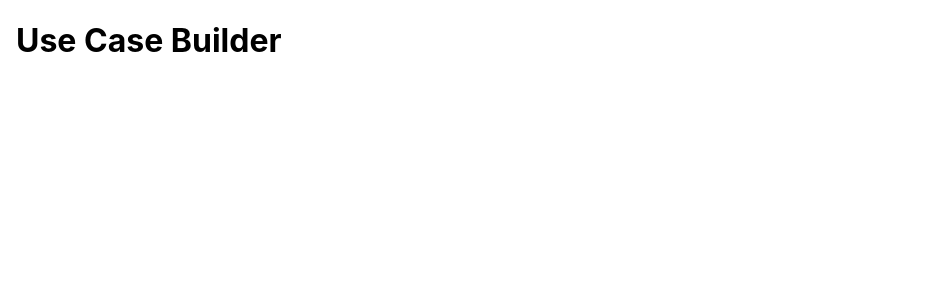
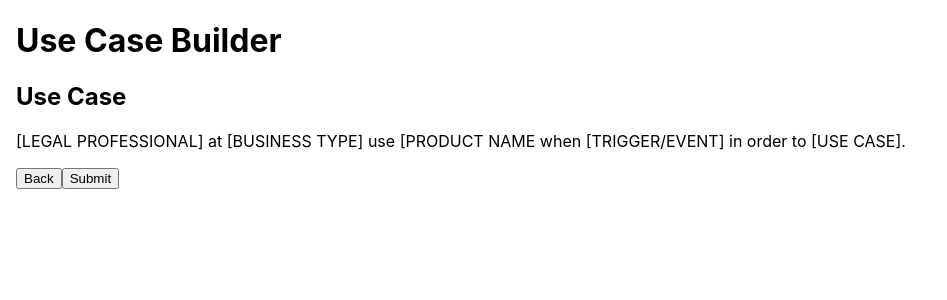
Before and after one commit to hannakim91/use-cases, a React (Create React App) app: page /sentence in a window 1280 px wide. Shown: the top 300 px of the page, without its empty margins (0-947 px from the left). Built offline with nearby package versions, Linux system fonts and the light colour scheme.

Commit message:
Add next button in Form

```diff
--- a/src/App.js
+++ b/src/App.js
@@ -54,7 +54,7 @@ function App() {
         >
         </Route>
         <Route
-          exact path='/summary'
+          exact path='/sentence'
           render={() => (
             <Sentence userSelections={userSelections} addSentence={addSentence}/>
           )}
--- a/src/components/Form/Form.js
+++ b/src/components/Form/Form.js
@@ -1,5 +1,5 @@
 import React from 'react';
-import { Switch, Route, useHistory } from 'react-router-dom';
+import { Link } from 'react-router-dom';
 import { Field,Formik } from 'formik';
 import * as yup from 'yup';
 import './Form.css';
@@ -114,6 +114,9 @@ const Form = ({ saveSelections, addSentence }) => (
         </form>
       )}
     </Formik>
+    <Link to="/sentence">
+      <button>Next</button>
+    </Link>
   </div>
 );
 
--- a/src/components/Sentence/Sentence.js
+++ b/src/components/Sentence/Sentence.js
@@ -5,6 +5,9 @@ import { Link } from 'react-router-dom';
 // have a back button to go back to form page
 
 const Sentence = ({ userSelections }) => {
+  const submitForm = () => {
+    console.log('hi')
+  }
   return (
     <div>
       <h2>Use Case</h2>
@@ -14,7 +17,7 @@ const Sentence = ({ userSelections }) => {
       <Link to='/form'>
         <button>Back</button>
       </Link>
-      <button>Submit</button>
+      <button onClick={submitForm}>Submit</button>
 
     </div>
   )
```
